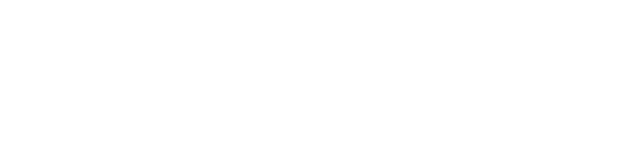
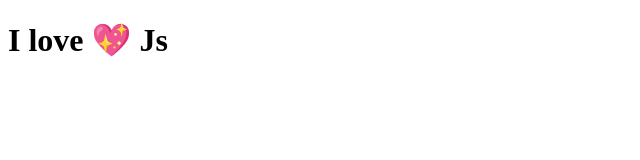
Before and after one commit to ZarshadHussain/ch-11-12, a plain HTML site: page index.html in a window 1280 px wide. Shown: the whole page, without its empty margins (0-640 px from the left). Drawn offline with Linux system fonts and the light colour scheme.

Commit message:
Chapter 11 and 12 js

```diff
--- a/index.html
+++ b/index.html
@@ -6,6 +6,7 @@
     <title>Document</title>
 </head>
 <body>
+    <h1>I love 💖 Js</h1>
 
 </body>
 </html>
```
Also changed, not shown: Screenshoot ch# 11,12/Capture.PNG (added).
